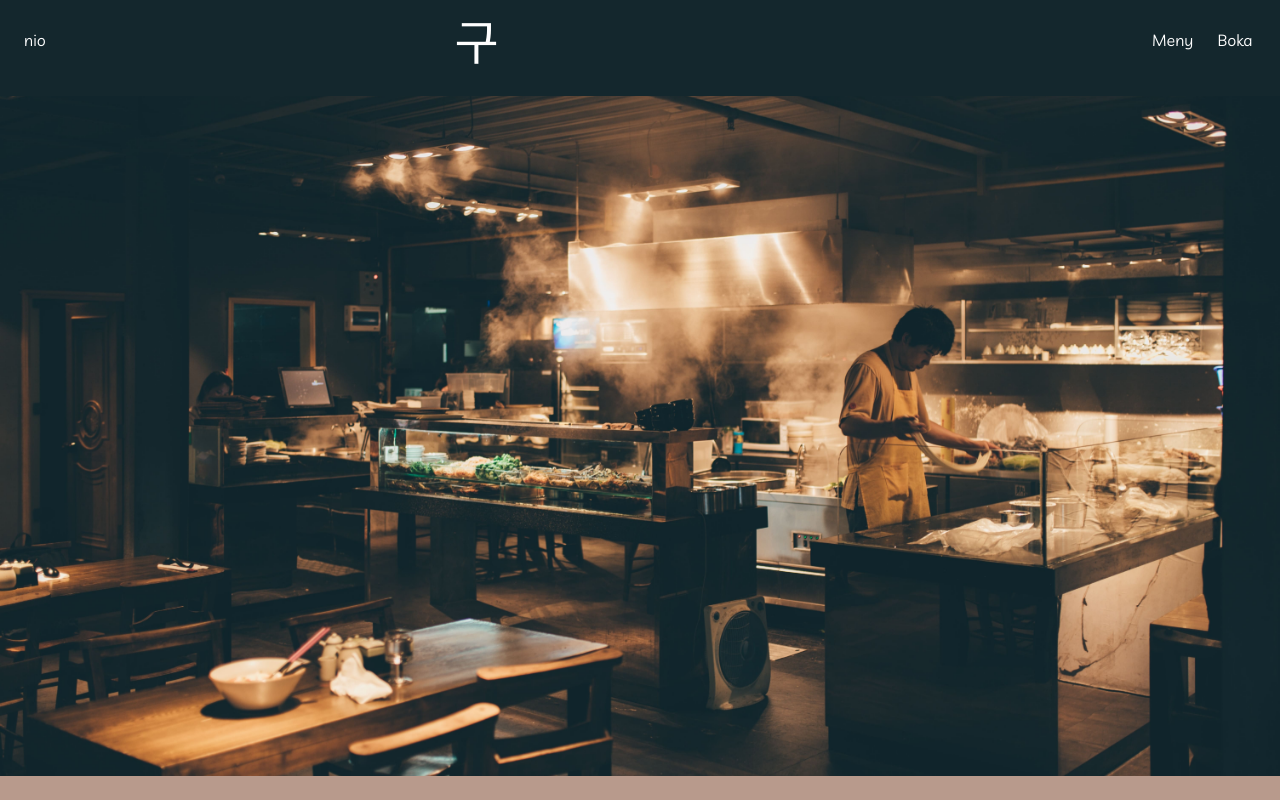
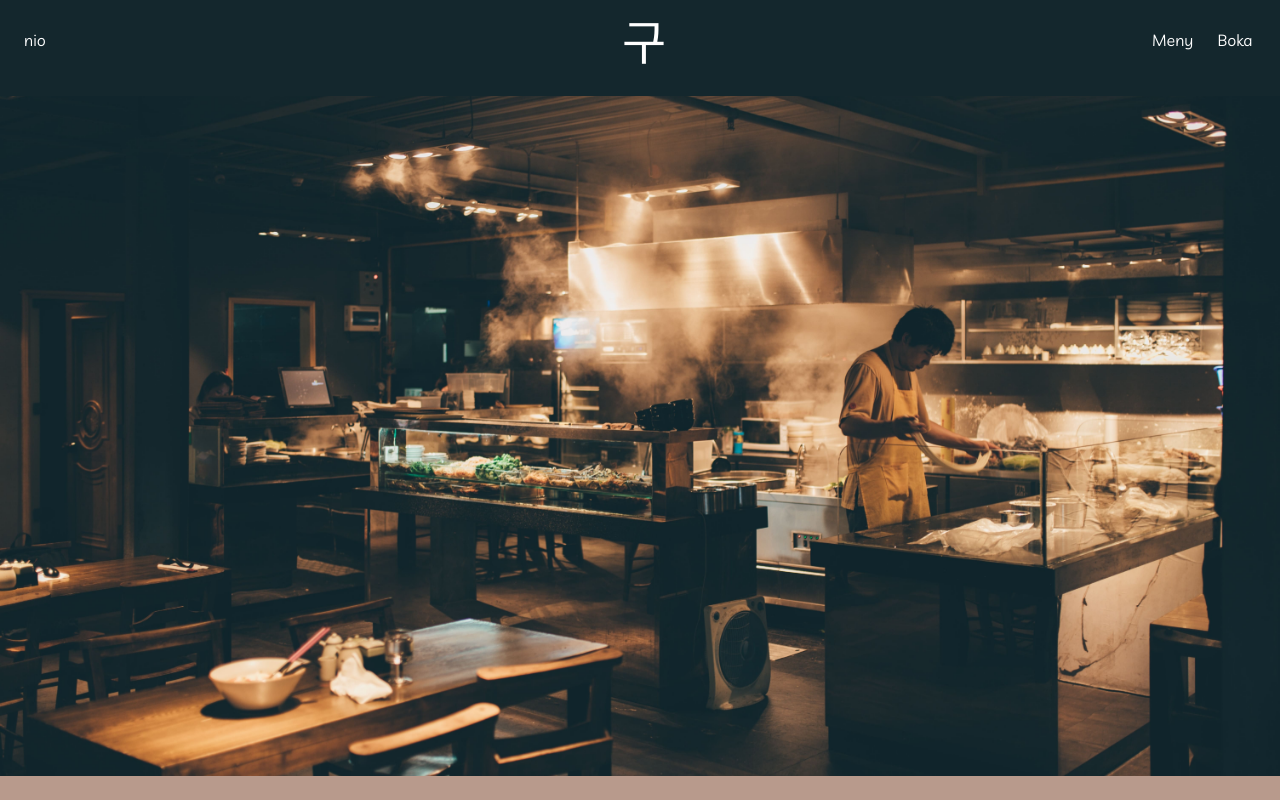
Before and after one commit to kamelfall/nio, a React (Create React App) app: page / in a window 1280 px wide. Shown: the top 800 px of the page. Built offline with nearby package versions, Linux system fonts and the light colour scheme.

Commit message:
CSS clean up

```diff
--- a/src/components/NavbarComponent/NavbarComponent.scss
+++ b/src/components/NavbarComponent/NavbarComponent.scss
@@ -23,17 +23,36 @@ a:link {
   margin-left: 8px;
   font-family: $nioSymbol;
 }
+@include desktop {
+  .nioLogo {
+    width: 80%;
+  }
+}
 .restaurantName {
   display: none;
+
+  @include desktop {
+    text-align: left;
+    display: inline-block;
+    width: 10%;
+    p {
+      font-size: 1rem;
+      margin-left: 1.5em;
+    }
+  }
 }
 .hamburgerMenu {
   margin: 0.6em 0.6em;
+
   .bar1, .bar2, .bar3 {
     width: 35px;
     height: 5px;
     background-color: white;
     margin: 6px 0;
     border-radius: 15%;
+  }
+  @include desktop {
+    display: none;
   }
 }
 .dropDownMenuList{
@@ -64,23 +83,11 @@ a:link {
   transform: rotate(45deg) translate(-8px, -8px);
 }
 .navigation {
-display: none;
-}
+  display: none;
 
-@media screen and (min-width: 768px) {
-}
-@media screen and (min-width: 1024px) {
-  .logo {
-    font-size: 3rem;
-    margin: 0 auto;
-  }
-  .hamburgerMenu {
-    display: none;
-  }
-  .navigation {
+  @include desktop {
     display: flex;
     width: 10%;
-    // border: solid 1px red;
     p {
       font-size: 1rem;
       margin-right: 1.5em;
@@ -89,21 +96,4 @@ display: none;
       color: $secondaryColor;
     }
   }
-  .restaurantName {
-    text-align: left;
-    display: inline-block;
-    width: 10%;
-    // border: solid 1px red;
-    p {
-      font-size: 1rem;
-      margin-left: 1.5em;
-    }
-  }
-  .logo {
-    left: 50%;
-    right: 50%;
-    font-size: 3rem;
-    margin: 0 auto;
-  }
-
 }
--- a/src/components/NavbarComponent/NavbarComponent.tsx
+++ b/src/components/NavbarComponent/NavbarComponent.tsx
@@ -26,7 +26,9 @@ import "./NavbarComponent.scss";
             <div className="restaurantName">
             <a href="/"><p>nio</p></a>
             </div>
-            <a href="/"><p className="logo">구</p></a>
+            <div className="nioLogo">
+              <a href="/"><p className="logo">구</p></a>
+            </div>
             <div className="dropDownMenu">
               <div className="hamburgerMenu" onClick={this.toggleMenu}>
                 <div className= {` bar1 ${iconLook} `}></div>
@@ -34,8 +36,8 @@ import "./NavbarComponent.scss";
                 <div className= {` bar3 ${iconLook} `}></div>
               </div>
               <div className= {`dropDownMenuList ${menuVis}`}>
-                <p>Meny</p>
-                <p>Boka</p>
+                <a href="/#menu"><p>Meny</p></a>
+                <a href="/booking"><p>Boka</p></a>
               </div>
             </div>
             <div className="navigation">
```
